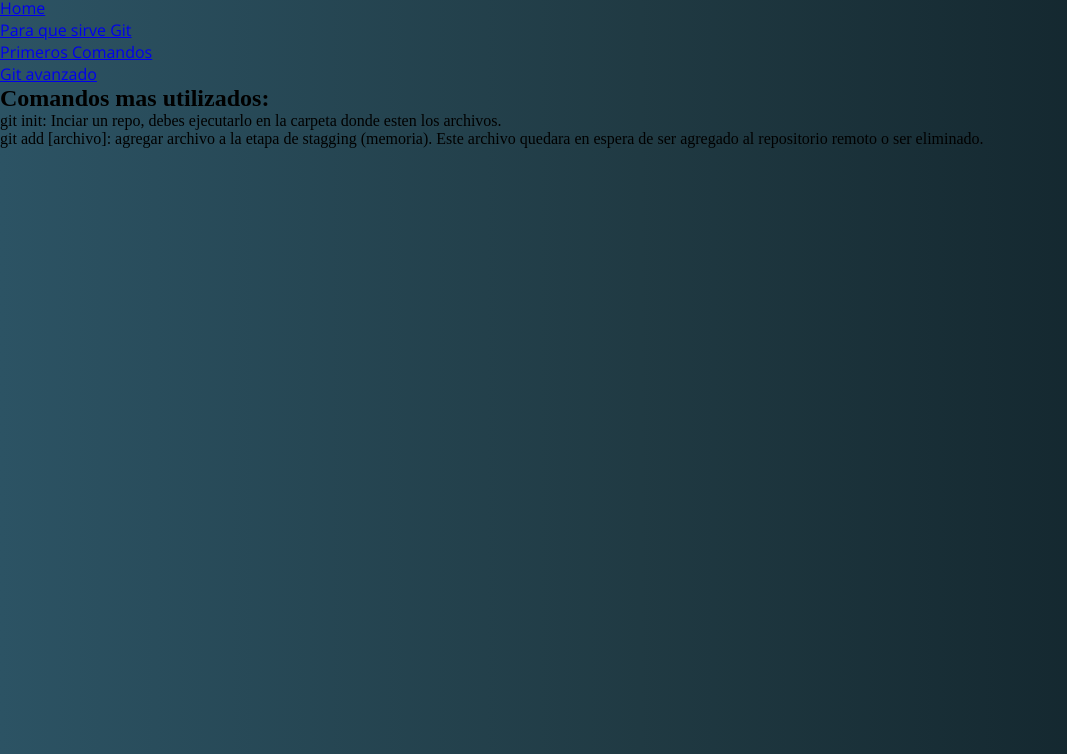
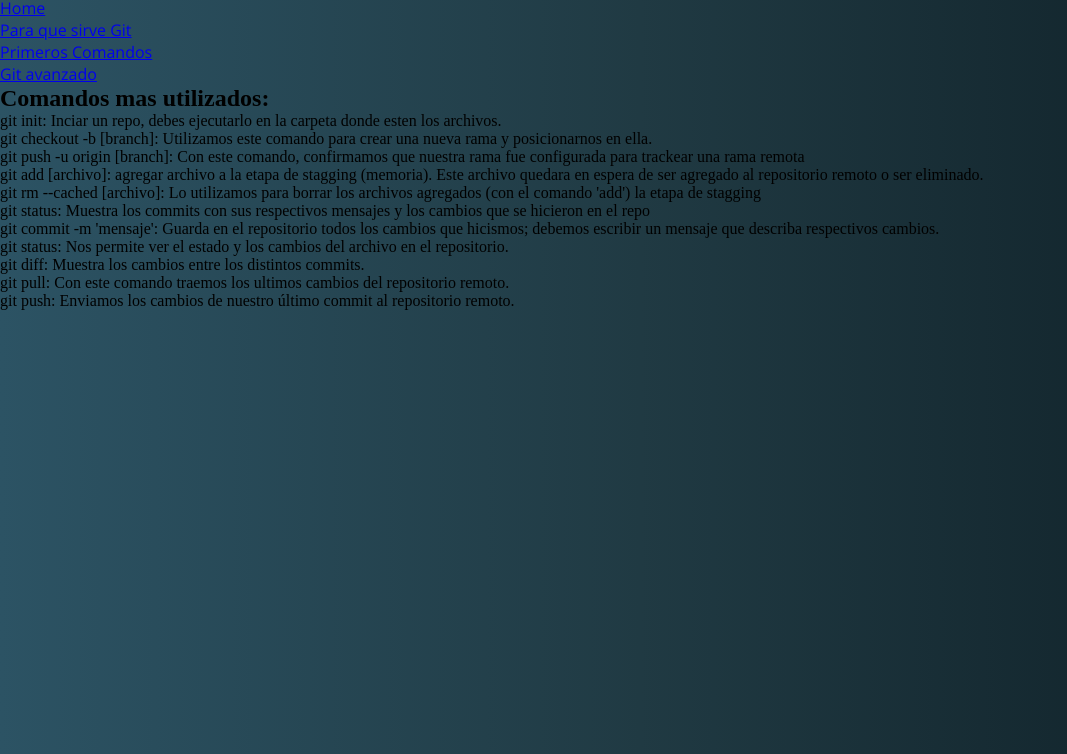
Before and after one commit to sstepaa/Project-GitHub, a plain HTML site: page index.html in a window 1280 px wide. Shown: the part 46-800 px from the top of the page, without its empty margins (0-1067 px from the left). Drawn offline with nearby package versions, Linux system fonts and the light colour scheme.

Commit message:
Agregamos el texto a main

```diff
--- a/index.html
+++ b/index.html
@@ -40,7 +40,16 @@
                 <h2>Comandos mas utilizados:</h2>
 
                 <p>git init: Inciar un repo, debes ejecutarlo en la carpeta donde esten los archivos.</p>
+                <p>git checkout -b [branch]: Utilizamos este comando para crear una nueva rama y posicionarnos en ella.</p>
+                <p>git push -u origin [branch]: Con este comando, confirmamos que nuestra rama fue configurada para trackear una rama remota </p>
                 <p>git add [archivo]: agregar archivo a la etapa de stagging (memoria). Este archivo quedara en espera de ser agregado al repositorio remoto o ser eliminado.</p>
+                <p>git rm --cached [archivo]: Lo utilizamos para borrar los archivos agregados (con el comando 'add') la etapa de stagging</p>
+                <p>git status: Muestra los commits con sus respectivos mensajes y los cambios que se hicieron en el repo </p>
+                <p>git commit -m 'mensaje': Guarda en el repositorio todos los cambios que hicismos; debemos escribir un mensaje que describa respectivos cambios.</p>
+                <p>git status: Nos permite ver el estado y los cambios del archivo en el repositorio.</p>
+                <p>git diff: Muestra los cambios entre los distintos commits.</p>
+                <p>git pull: Con este comando traemos los ultimos cambios del repositorio remoto.</p>
+                <p>git push: Enviamos los cambios de nuestro último commit al repositorio remoto.</p>
             </section>
         </main>
     </div>
```
